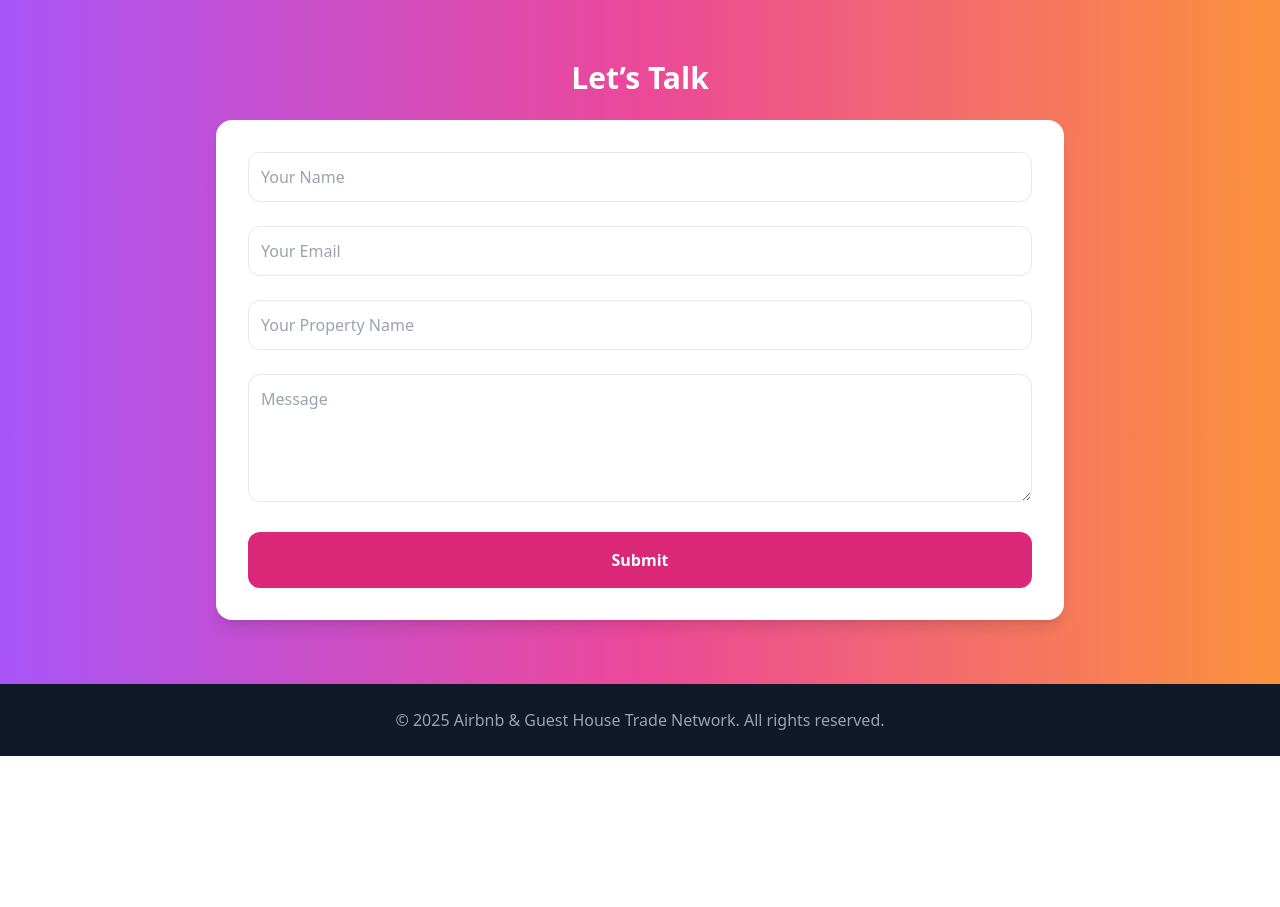
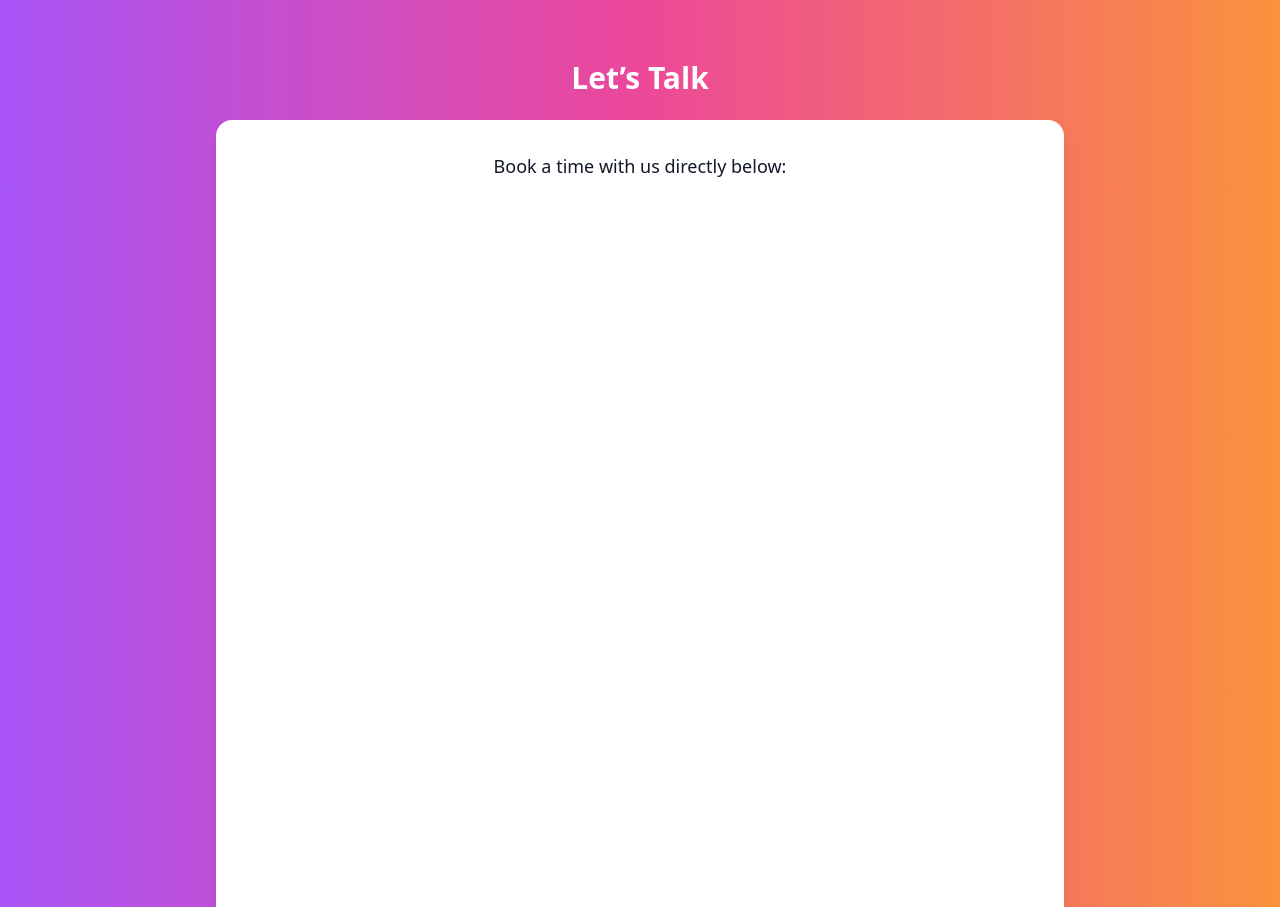
Before and after one commit to Kaigoitex/airbnb, a plain HTML site: page index.html in a window 1280 px wide. Shown: the part 1340-2247 px from the top of the page. Before the commit the page ends 2096 px from the top, so only its background shows below. Drawn offline with nearby package versions, Linux system fonts and the light colour scheme; a script that the page names is missing.

Commit message:
Update index.html

```diff
--- a/index.html
+++ b/index.html
@@ -8,6 +8,7 @@
 </head>
 <body class="bg-gradient-to-r from-purple-500 via-pink-500 to-orange-400 text-white font-sans">
 
+
 <!-- Header -->
 <header class="text-center py-16">
 <h1 class="text-5xl font-extrabold mb-4">Turn Empty Nights into Income</h1>
@@ -15,6 +16,7 @@
 Partner with our network of traveling business owners to fill your Airbnb or Guest House during off-season and weekdays — through trade, not discounts.
 </p>
 </header>
+
 
 <!-- Video Section -->
 <section class="max-w-4xl mx-auto my-12 px-4">
@@ -27,6 +29,7 @@
 ></iframe>
 </div>
 </section>
+
 
 <!-- Value Proposition -->
 <section class="grid md:grid-cols-3 gap-8 max-w-6xl mx-auto px-6 py-12">
@@ -44,6 +47,7 @@
 </div>
 </section>
 
+
 <!-- Call to Action -->
 <section class="text-center py-16 bg-gradient-to-r from-orange-500 to-pink-500">
 <h2 class="text-4xl font-extrabold mb-4">Ready to Fill Your Guest House?</h2>
@@ -51,22 +55,24 @@
 <a href="#contact" class="bg-white text-pink-600 px-8 py-4 rounded-full font-bold shadow-lg hover:bg-gray-100 transition">Get Started</a>
 </section>
 
+
 <!-- Contact Section -->
 <section id="contact" class="py-16 max-w-4xl mx-auto px-6">
 <h3 class="text-3xl font-bold text-center mb-6">Let’s Talk</h3>
-    <form class="bg-white text-gray-900 rounded-2xl shadow-lg p-8 space-y-6">
-      <input type="text" placeholder="Your Name" class="w-full p-3 rounded-xl border" required>
-      <input type="email" placeholder="Your Email" class="w-full p-3 rounded-xl border" required>
-      <input type="text" placeholder="Your Property Name" class="w-full p-3 rounded-xl border" required>
-      <textarea placeholder="Message" class="w-full p-3 rounded-xl border h-32" required></textarea>
-      <button type="submit" class="w-full bg-pink-600 text-white p-4 rounded-xl font-bold hover:bg-pink-700 transition">Submit</button>
-    </form>
+<div class="bg-white text-gray-900 rounded-2xl shadow-lg p-8 space-y-6 text-center">
+<p class="text-lg mb-6">Book a time with us directly below:</p>
+<!-- Calendly inline widget -->
+<div class="calendly-inline-widget" data-url="https://calendly.com/kai-go-itex/itex-one-on-one" style="min-width:320px;height:700px;"></div>
+<script type="text/javascript" src="https://assets.calendly.com/assets/external/widget.js" async></script>
+</div>
 </section>
+
 
 <!-- Footer -->
 <footer class="text-center py-6 bg-gray-900 text-gray-400">
 <p>&copy; 2025 Airbnb & Guest House Trade Network. All rights reserved.</p>
 </footer>
 
+
 </body>
 </html>
```
Lines whose indentation alone changed are shown as unchanged.
